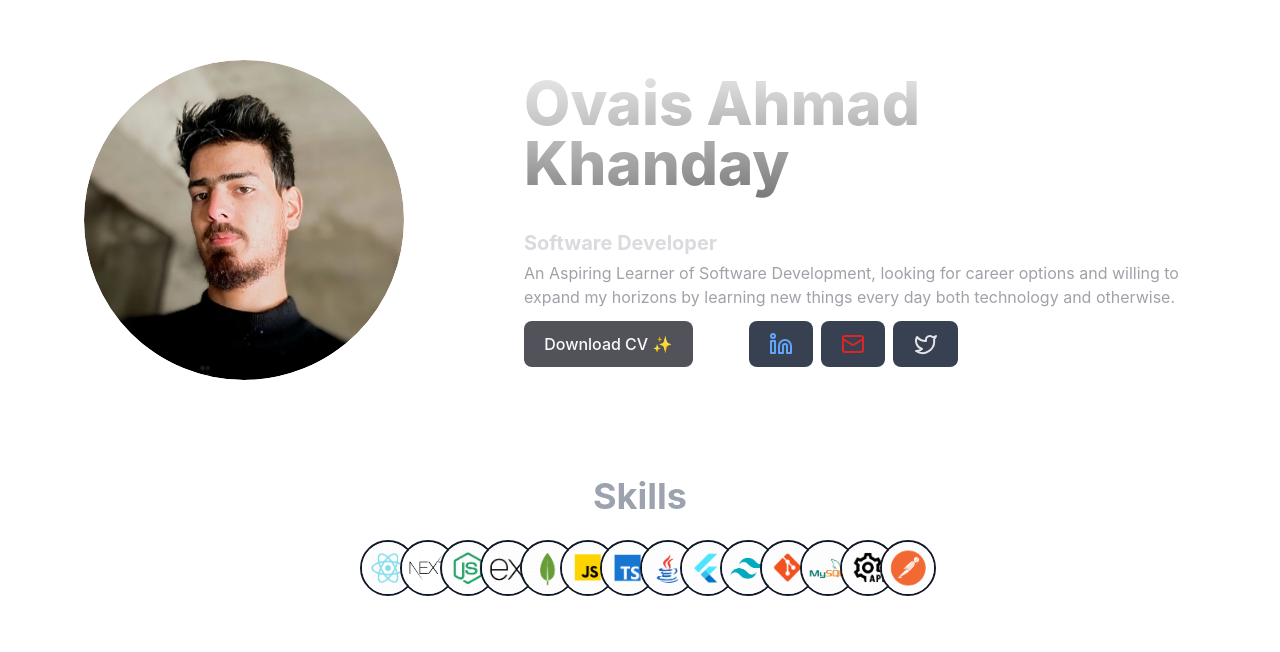
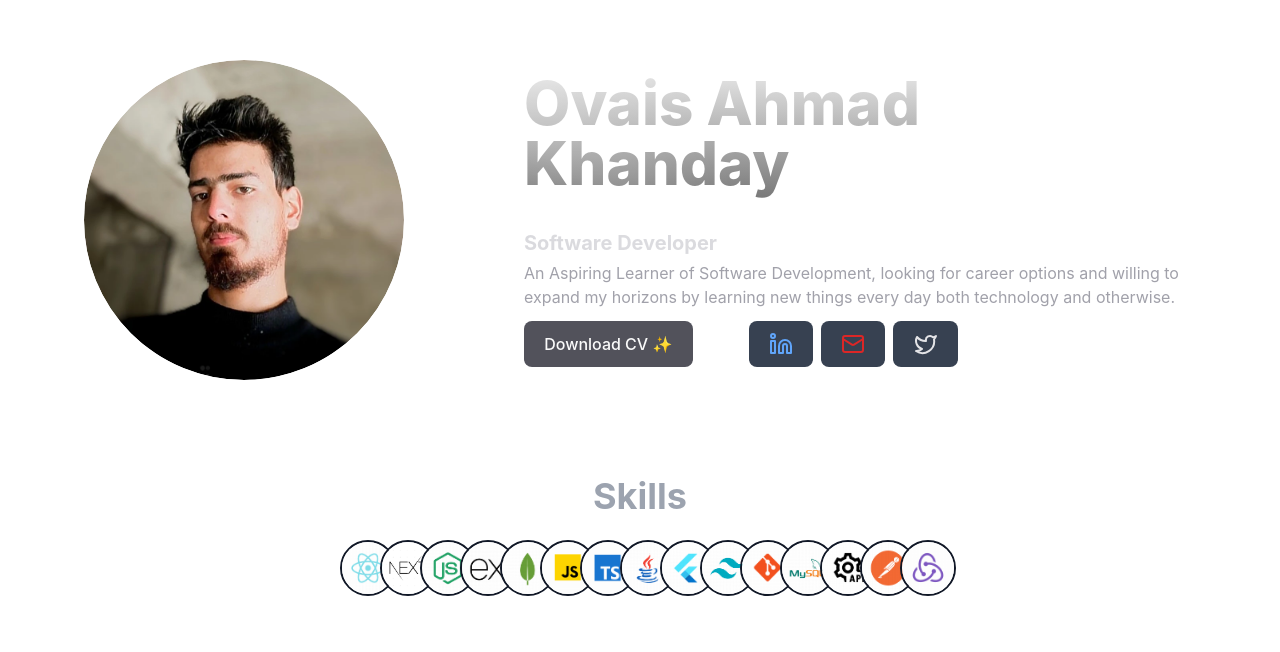
Before and after one commit to OvaisKhanday/portfolio, a React (Vite) app: page / in a window 1280 px wide. Shown: the part 148-800 px from the top of the page. Built offline with nearby package versions, Linux system fonts and the light colour scheme.

Commit message:
add redux skill

```diff
--- a/src/components/Skills.tsx
+++ b/src/components/Skills.tsx
@@ -88,6 +88,12 @@ const SKILLS: AnimatedTooltipItemType[] = [
     designation: "intermediate",
     image: "/postman.png",
   },
+  {
+    id: 15,
+    name: "Redux",
+    designation: "advanced",
+    image: "/redux.png",
+  },
 ];
 
 const Skills: FC<SkillsProps> = () => {
```
Also changed, not shown: public/redux.png (added).
